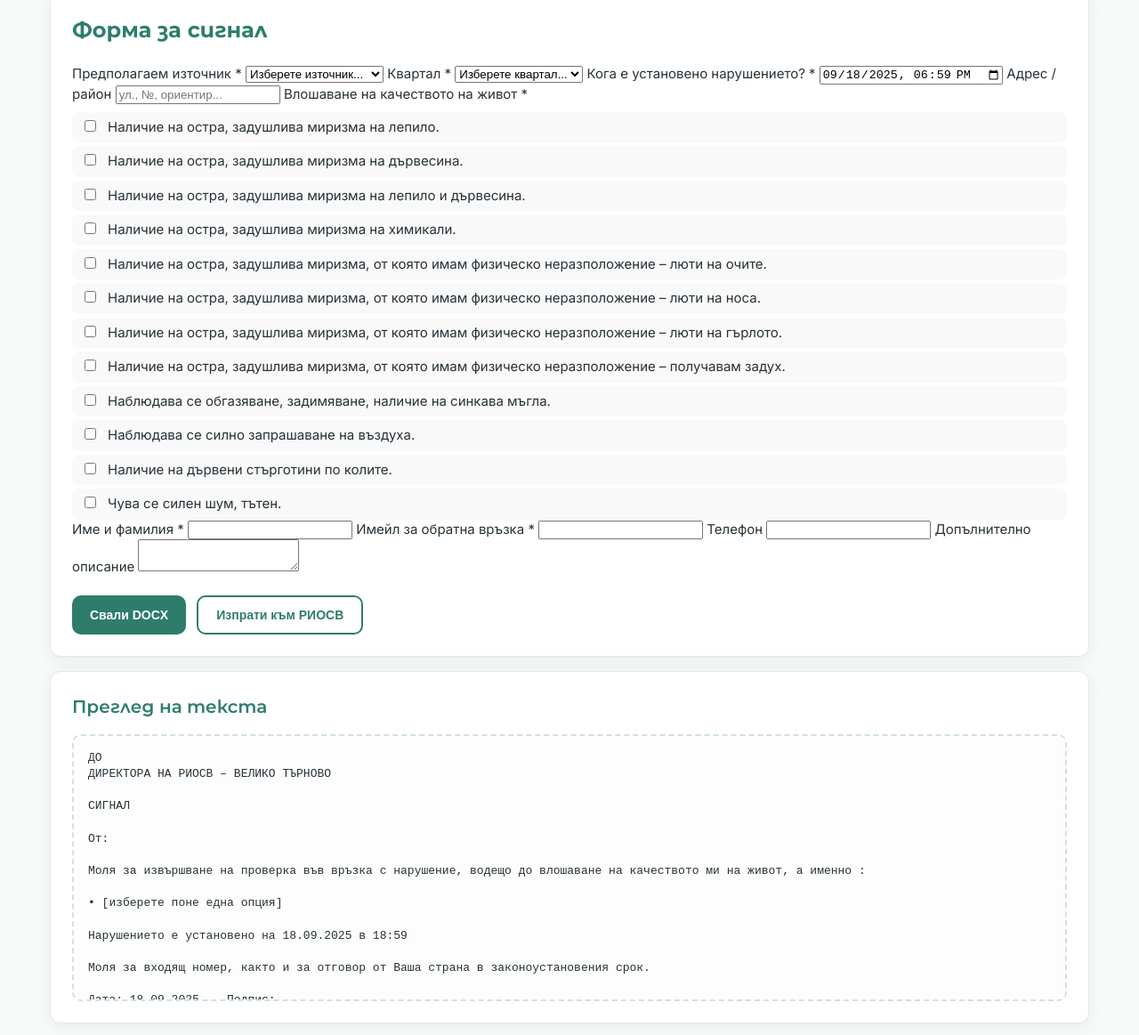
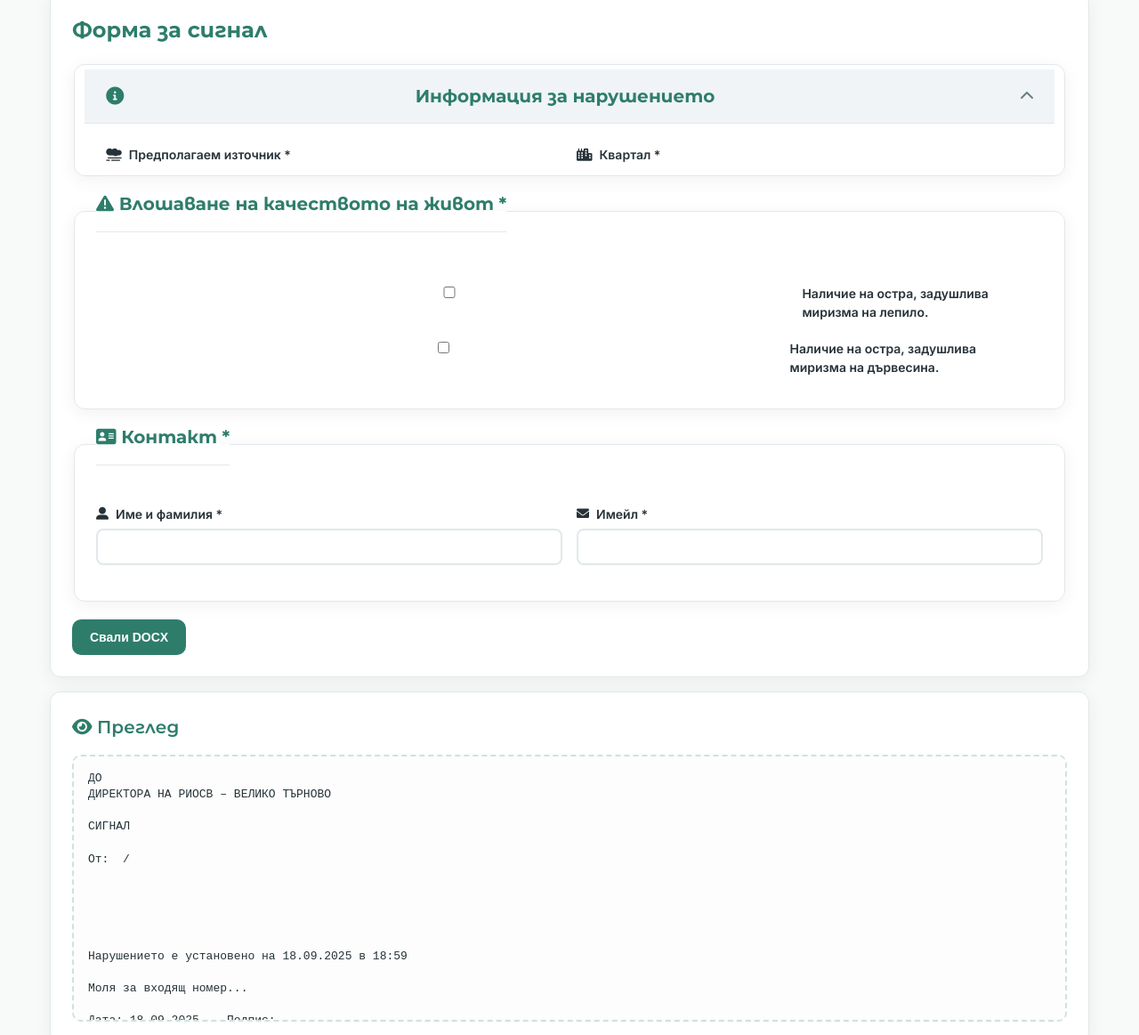
Before and after one commit to tireshavashvt/signal2riosv_vt, a website: page index.html in a window 1280 px wide. Shown: the part 117-1280 px from the top of the page at 89% size. Drawn offline with Linux system fonts and the light colour scheme.

Commit message:
Update index.html

```diff
--- a/index.html
+++ b/index.html
@@ -11,7 +11,7 @@
   <link rel="stylesheet" href="https://cdnjs.cloudflare.com/ajax/libs/font-awesome/6.0.0-beta3/css/all.min.css" crossorigin="anonymous" />
   <script src="https://unpkg.com/docx@8.5.0/build/index.umd.js"></script>
   <style>
-    /* --- оставям твоя CSS без промени --- */
+    /* --- стиловете от твоя оригинал --- */
     :root{
       --bg:#f7faf9; --card:#ffffff;
       --accent:#2e7d6b;
@@ -22,27 +22,34 @@
       --checkbox-bg-even: #e9f2f0;
     }
     *{box-sizing:border-box}
-    body{margin:0;background:var(--bg);color:var(--text);
-      font-family:'Inter',sans-serif;font-size:15px;line-height:1.5;min-height:100vh;}
-    header{padding:16px 20px;display:flex;align-items:center;gap:16px;
-      max-width:1200px;margin:0 auto;background:var(--card);box-shadow:var(--shadow);border-radius:var(--radius);margin-bottom:16px;}
-    .logo-placeholder{width:60px;height:60px;background:var(--accent);border-radius:10px;display:flex;align-items:center;justify-content:center;
-      color:white;font-weight:700;font-size:20px;font-family:'Montserrat',sans-serif;}
+    body{margin:0;background:var(--bg);color:var(--text);font-family:'Inter',sans-serif;font-size:15px;line-height:1.5;min-height:100vh;}
+    header{padding:16px 20px;display:flex;align-items:center;gap:16px;max-width:1200px;margin:0 auto;background:var(--card);box-shadow:var(--shadow);border-radius:var(--radius);margin-bottom:16px;}
+    .logo-placeholder{width:60px;height:60px;background:var(--accent);border-radius:10px;display:flex;align-items:center;justify-content:center;color:white;font-weight:700;font-size:20px;font-family:'Montserrat',sans-serif;}
     header .brand h1{margin:0;font-size:20px;font-weight:700;color:var(--accent);font-family:'Montserrat',sans-serif;}
     header .brand p{margin:4px 0 0;color:var(--muted);font-size:14px}
     main{max-width:1200px;margin:0 auto;padding:0 16px 32px;}
     .card{background:var(--card);border-radius:var(--radius);box-shadow:var(--shadow);padding:24px;margin-bottom:16px;border:1px solid var(--border);}
     .card h2{margin:0 0 20px;font-size:24px;color:var(--accent);font-weight:700;font-family:'Montserrat',sans-serif;}
     .card h3{margin:0 0 16px;font-size:20px;color:var(--accent);font-weight:600;font-family:'Montserrat',sans-serif;}
-    .checks{display:grid;gap:4px;margin-top:8px}
-    .check{display:flex;gap:10px;align-items:flex-start;padding:6px 10px;border-radius:8px;background:#f9f9f9}
-    .check input{accent-color:var(--accent)}
-    .row{display:flex;gap:12px;flex-wrap:wrap;margin-top:20px}
-    .btn{border:none;border-radius:10px;padding:12px 20px;font-weight:600;cursor:pointer;font-size:14px;
-      background:var(--accent);color:#fff}
+    .accordion-item{margin-bottom:16px;border:1px solid var(--border);border-radius:var(--radius);background:var(--card);box-shadow:var(--shadow);overflow:hidden;}
+    .accordion-header{display:flex;align-items:center;justify-content:space-between;width:100%;padding:18px 24px;background:var(--light-gray);border:none;border-bottom:1px solid var(--border);font-family:'Montserrat',sans-serif;font-size:20px;font-weight:700;color:var(--accent);cursor:pointer;}
+    .accordion-header .accordion-icon{margin-left:16px;transition:transform 0.3s ease;font-size:16px;color:var(--muted);}
+    .accordion-header[aria-expanded="true"] .accordion-icon{transform:rotate(180deg);}
+    .accordion-content{max-height:0;overflow:hidden;transition:max-height 0.4s ease-out,padding 0.4s ease-out;padding:0 24px;}
+    .accordion-content.open{padding:24px;}
+    fieldset.standalone-fieldset{border:1px solid var(--border);border-radius:var(--radius);padding:24px;margin-bottom:16px;background:var(--card);box-shadow:var(--shadow);}
+    fieldset.standalone-fieldset>legend{font-weight:700;font-size:20px;color:var(--accent);padding:0 0 16px 0;margin-left:0;font-family:'Montserrat',sans-serif;display:block;border-bottom:1px solid var(--border);margin-bottom:20px;}
+    .grid{display:grid;grid-template-columns:1fr 1fr;gap:16px}
+    .form-group{margin-bottom:16px;position:relative;}
+    label{display:block;font-weight:600;margin-bottom:6px;color:var(--text);font-size:14px;display:flex;align-items:center;gap:8px}
+    input,select,textarea{width:100%;padding:10px 14px;border:2px solid var(--border);border-radius:8px;background:#fff;outline:none;font-size:14px;font-family:inherit;}
+    textarea{min-height:100px;resize:vertical;line-height:1.4}
+    .checks{display:grid;gap:2px;margin-top:8px}
+    .check{display:flex;gap:10px;align-items:flex-start;padding:6px 10px;border-radius:8px;cursor:pointer;font-size:14px;}
+    .row{display:flex;gap:12px;flex-wrap:wrap;align-items:center;margin-top:20px}
+    .btn{border:none;border-radius:10px;padding:12px 20px;font-weight:600;cursor:pointer;font-size:14px;background:var(--accent);color:#fff}
     .btn.secondary{background:#fff;color:var(--accent);border:2px solid var(--accent)}
-    .preview{white-space:pre-wrap;background:#fcfdfc;border:2px dashed #cfe2de;padding:16px;border-radius:10px;
-      font-family:monospace;font-size:13px;line-height:1.4;max-height:300px;overflow-y:auto}
+    .preview{white-space:pre-wrap;background:#fcfdfc;border:2px dashed #cfe2de;padding:16px;border-radius:10px;font-family:monospace;font-size:13px;line-height:1.4;max-height:300px;overflow-y:auto}
   </style>
 </head>
 <body>
@@ -55,10 +62,20 @@
   </header>
 
   <main>
-    <form id="signalForm" class="card">
+    <form id="signalForm" class="card" autocomplete="on">
       <h2>Форма за сигнал</h2>
+      <div class="status" id="status"></div>
 
-      <label for="source">Предполагаем източник *</label>
+      <fieldset class="accordion-item">
+        <legend class="sr-only">Информация за нарушението</legend>
+        <button type="button" class="accordion-header" aria-expanded="true" aria-controls="violation-content">
+          <i class="fas fa-info-circle"></i> Информация за нарушението
+          <i class="fas fa-chevron-down accordion-icon"></i>
+        </button>
+        <div id="violation-content" class="accordion-content open">
+          <div class="grid">
+            <div class="form-group">
+              <label for="source"><i class="fas fa-smog"></i> Предполагаем източник *</label>
               <select id="source" required>
                 <option value="" disabled selected>Изберете източник...</option>
                 <option>Трафик / автомобили</option>
@@ -67,151 +84,133 @@
                 <option>Завод „Мегапорт"</option>
                 <option>Друг източник</option>
               </select>
-
-      <label for="district">Квартал *</label>
+            </div>
+            <!-- ново поле за друг източник -->
+            <div class="form-group" id="customSourceGroup" style="display:none;">
+              <label for="customSource"><i class="fas fa-industry"></i> Посочете източника *</label>
+              <input id="customSource" type="text" placeholder="Въведете източник">
+            </div>
+            <div class="form-group">
+              <label for="district"><i class="fas fa-city"></i> Квартал *</label>
               <select id="district" required>
                 <option value="" disabled selected>Изберете квартал...</option>
                 <option>Чолаковци</option><option>Акация</option><option>Център</option>
                 <option>Бузлуджа</option><option>Картала</option><option>Кольо Фичето</option>
                 <option>Зона Б</option><option>Света гора</option><option>Друг</option>
               </select>
+            </div>
+            <div class="form-group">
+              <label for="when"><i class="fas fa-calendar-alt"></i> Кога е установено нарушението? *</label>
+              <input id="when" type="datetime-local" required>
+            </div>
+            <div class="form-group">
+              <label for="address"><i class="fas fa-map-marker-alt"></i> Адрес / район</label>
+              <input id="address" type="text" placeholder="ул., №, ориентир...">
+            </div>
+          </div>
+        </div>
+      </fieldset>
 
-      <label for="when">Кога е установено нарушението? *</label>
-      <input id="when" type="datetime-local" required>
+      <fieldset class="standalone-fieldset">
+        <legend><i class="fas fa-exclamation-triangle"></i> Влошаване на качеството на живот *</legend>
+        <div id="checks" class="checks"></div>
+      </fieldset>
 
-      <label for="address">Адрес / район</label>
-      <input id="address" type="text" placeholder="ул., №, ориентир...">
-
-      <label>Влошаване на качеството на живот *</label>
-      <div id="checks" class="checks"></div>
-
-      <label for="name">Име и фамилия *</label>
+      <fieldset class="standalone-fieldset">
+        <legend><i class="fas fa-address-card"></i> Контакт *</legend>
+        <div class="grid">
+          <div class="form-group">
+            <label for="name"><i class="fas fa-user-alt"></i> Име и фамилия *</label>
             <input id="name" type="text" required>
-
-      <label for="email">Имейл за обратна връзка *</label>
+          </div>
+          <div class="form-group">
+            <label for="email"><i class="fas fa-envelope"></i> Имейл *</label>
             <input id="email" type="email" required>
-
-      <label for="phone">Телефон</label>
-      <input id="phone" type="tel">
-
-      <label for="desc">Допълнително описание</label>
-      <textarea id="desc"></textarea>
+          </div>
+        </div>
+      </fieldset>
 
       <div class="row">
         <button type="button" class="btn" id="downloadDocx">Свали DOCX</button>
-        <button type="button" class="btn secondary" id="sendToRiosv">Изпрати към РИОСВ</button>
       </div>
     </form>
 
     <section class="card">
-      <h3>Преглед на текста</h3>
+      <h3><i class="fas fa-eye"></i> Преглед</h3>
       <div id="preview" class="preview"></div>
     </section>
   </main>
 
   <script>
-    // чекбоксове
-    const checkboxItems = [
-      "Наличие на остра, задушлива миризма на лепило.",
-      "Наличие на остра, задушлива миризма на дървесина.",
-      "Наличие на остра, задушлива миризма на лепило и дървесина.",
-      "Наличие на остра, задушлива миризма на химикали.",
-      "Наличие на остра, задушлива миризма, от която имам физическо неразположение – люти на очите.",
-      "Наличие на остра, задушлива миризма, от която имам физическо неразположение – люти на носа.",
-      "Наличие на остра, задушлива миризма, от която имам физическо неразположение – люти на гърлото.",
-      "Наличие на остра, задушлива миризма, от която имам физическо неразположение – получавам задух.",
-      "Наблюдава се обгазяване, задимяване, наличие на синкава мъгла.",
-      "Наблюдава се силно запрашаване на въздуха.",
-      "Наличие на дървени стърготини по колите.",
-      "Чува се силен шум, тътен."
-    ];
-    const checksWrap=document.getElementById('checks');
-    checkboxItems.forEach((txt,i)=>{
-      const id="chk_"+i;
-      const el=document.createElement('label');
-      el.className='check';
-      el.innerHTML=`<input type="checkbox" id="${id}" value="${txt}"><span>${txt}</span>`;
-      checksWrap.appendChild(el);
-    });
-
-    // авто текуща дата/час за полето "Кога е установено..."
-    function setCurrentBulgarianDateTime() {
-      const now=new Date();
-      const bgTime=new Date(now.toLocaleString("en-US",{timeZone:"Europe/Sofia"}));
-      const pad=n=>String(n).padStart(2,'0');
-      const s=`${bgTime.getFullYear()}-${pad(bgTime.getMonth()+1)}-${pad(bgTime.getDate())}T${pad(bgTime.getHours())}:${pad(bgTime.getMinutes())}`;
-      document.getElementById('when').value=s;
-    }
-    setCurrentBulgarianDateTime();
-
-    // адреси на източници
     const sourceAddresses={
       "Завод „Кроношпан\"":"гр. Велико Търново, кв. Чолаковци, ул. Дълга Лъка",
       "„Топлофикация\"":"гр. Велико Търново, бул. Никола Габровски 71А",
       "Завод „Мегапорт\"":"гр. Велико Търново, ул. Никола Габровски 102"
     };
 
-    function formatDateTime(datetimeStr){
-      if(!datetimeStr) return {date:"[дата]",time:"[час]"};
-      const d=new Date(datetimeStr);
+    const checkboxItems=["Наличие на остра, задушлива миризма на лепило.","Наличие на остра, задушлива миризма на дървесина."];
+    const checksWrap=document.getElementById('checks');
+    checkboxItems.forEach((txt,i)=>{const el=document.createElement('label');el.className='check';el.innerHTML=`<input type="checkbox" value="${txt}"><span>${txt}</span>`;checksWrap.appendChild(el);});
+
+    function setCurrentBulgarianDateTime(){
+      const now=new Date();const bg=new Date(now.toLocaleString("en-US",{timeZone:"Europe/Sofia"}));
       const pad=n=>String(n).padStart(2,'0');
-      return {date:`${pad(d.getDate())}.${pad(d.getMonth()+1)}.${d.getFullYear()}`,time:`${pad(d.getHours())}:${pad(d.getMinutes())}`};
-    }
-    function todayDate(){
-      const d=new Date();const pad=n=>String(n).padStart(2,'0');
-      return `${pad(d.getDate())}.${pad(d.getMonth()+1)}.${d.getFullYear()}`;
-    }
+      document.getElementById('when').value=`${bg.getFullYear()}-${pad(bg.getMonth()+1)}-${pad(bg.getDate())}T${pad(bg.getHours())}:${pad(bg.getMinutes())}`;
+    }setCurrentBulgarianDateTime();
+
+    function todayDate(){const d=new Date();const p=n=>String(n).padStart(2,'0');return `${p(d.getDate())}.${p(d.getMonth()+1)}.${d.getFullYear()}`;}
 
     function collectData(){
       return {
         source:document.getElementById('source').value,
+        customSource:document.getElementById('customSource').value,
         district:document.getElementById('district').value,
         when:document.getElementById('when').value,
         address:document.getElementById('address').value,
         name:document.getElementById('name').value,
         email:document.getElementById('email').value,
-        phone:document.getElementById('phone').value,
-        desc:document.getElementById('desc').value,
         checks:Array.from(document.querySelectorAll('#checks input:checked')).map(c=>c.value)
       };
     }
 
     function buildLetterText(d){
-      const {date,time}=formatDateTime(d.when);
+      const dt=new Date(d.when);
+      const pad=n=>String(n).padStart(2,'0');
+      const date=`${pad(dt.getDate())}.${pad(dt.getMonth()+1)}.${dt.getFullYear()}`;
+      const time=`${pad(dt.getHours())}:${pad(dt.getMinutes())}`;
       const header="ДО\nДИРЕКТОРА НА РИОСВ – ВЕЛИКО ТЪРНОВО\n\nСИГНАЛ";
-      const fromLine=`От: ${[d.name,d.phone,d.email].filter(Boolean).join(" / ")}`;
-
+      const fromLine=`От: ${d.name} / ${d.email}`;
       let intro="";
       if(sourceAddresses[d.source]){
         intro=`Моля за извършване на проверка на ${d.source}, находящ се в ${sourceAddresses[d.source]}, във връзка с нарушение, водещо до влошаване на качеството ми на живот, а именно :`;
-      }else{
-        intro=`Моля за извършване на проверка във връзка с нарушение, водещо до влошаване на качеството ми на живот, а именно :`;
+      }else if(d.source==="Трафик / автомобили"){
+        intro=`Моля за извършване на проверка за замърсяване от "Трафик / автомобили", във връзка с нарушение, водещо до влошаване на качеството ми на живот, а именно :`;
+      }else if(d.source==="Друг източник"){
+        intro=`Моля за извършване на проверка за замърсяване от "${d.customSource||"[източник]"}", във връзка с нарушение, водещо до влошаване на качеството ми на живот, а именно :`;
+      }
+      const bullets=d.checks.map(t=>"• "+t).join("\n");
+      const violation=`Нарушението е установено на ${date} в ${time}`;
+      const footer=`Моля за входящ номер...\n\nДата: ${todayDate()}    Подпис: ${d.name}`;
+      return [header,fromLine,intro,bullets,violation,footer].join("\n\n");
     }
 
-      const bullets=d.checks.length?d.checks.map(t=>"• "+t).join("\n"):"• [изберете поне една опция]";
-      const violationLine=`Нарушението е установено на ${date} в ${time}`;
-      const descLine=d.desc?`Допълнително описание: ${d.desc}`:"";
-      const footer=`Моля за входящ номер, както и за отговор от Ваша страна в законоустановения срок.\n\nДата: ${todayDate()}    Подпис: ${d.name}`;
-
-      return [header,fromLine,"",intro,bullets,violationLine,descLine,footer].filter(Boolean).join("\n\n");
-    }
-
-    function updatePreview(){preview.textContent=buildLetterText(collectData());}
-    const preview=document.getElementById('preview');
+    function updatePreview(){document.getElementById('preview').textContent=buildLetterText(collectData());}
     document.getElementById('signalForm').addEventListener('input',updatePreview);
 
-    // DOCX download
+    // показване на customSource поле
+    document.getElementById('source').addEventListener('change',e=>{
+      document.getElementById('customSourceGroup').style.display=(e.target.value==="Друг източник")?"block":"none";
+    });
+
     document.getElementById('downloadDocx').addEventListener('click',async()=>{
-      const text=buildLetterText(collectData());
+      const d=collectData();
+      if(d.source==="Друг източник"&&!d.customSource.trim()){alert("Моля попълнете източника!");return;}
+      const text=buildLetterText(d);
       const {Document,Packer,Paragraph,TextRun}=docx;
       const paras=text.split("\n").map(line=>new Paragraph({children:[new TextRun(line)]}));
       const doc=new Document({sections:[{children:paras}]});
       const blob=await Packer.toBlob(doc);
-      const a=document.createElement('a');
-      a.href=URL.createObjectURL(blob);
-      a.download="signal_riosv_vt.docx";
-      a.click();
-      URL.revokeObjectURL(a.href);
+      const a=document.createElement('a');a.href=URL.createObjectURL(blob);a.download="signal.docx";a.click();URL.revokeObjectURL(a.href);
     });
 
     updatePreview();
```
Lines whose indentation alone changed are shown as unchanged.
